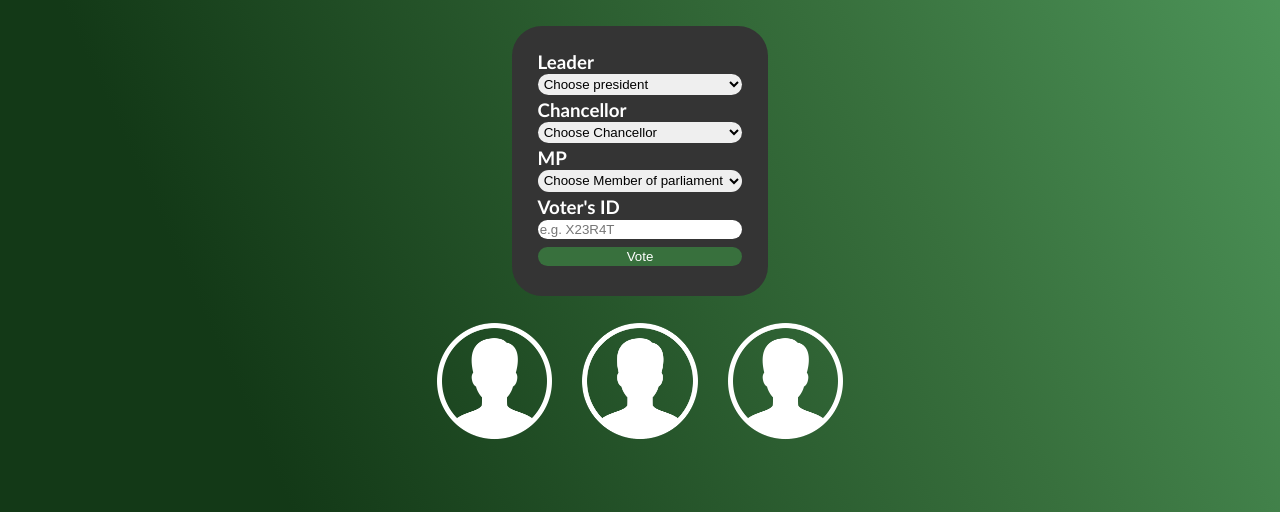
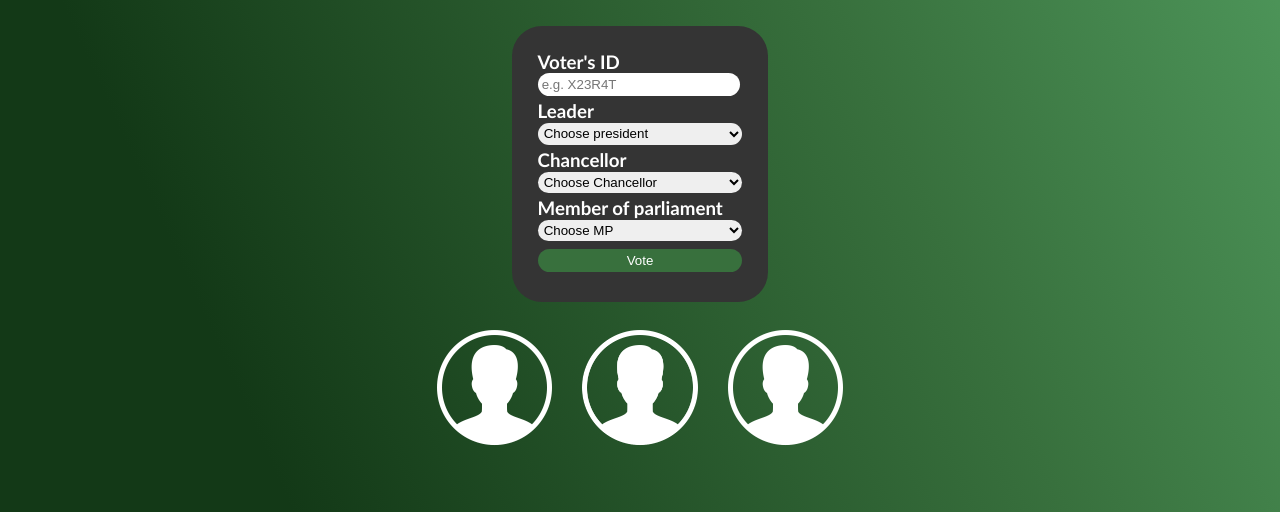
Before and after one commit to V014/votelani, a PHP site: page / in a window 1280 px wide. Shown: the part 47-559 px from the top of the page. Run offline with PHP 8.4, Linux system fonts and the light colour scheme.

Commit message:
adjusted input field placement and UI design

```diff
--- a/css/style.css
+++ b/css/style.css
@@ -124,7 +124,7 @@ form {
 
 /* formatting input */
 input {
-    padding: 1%;
+    padding: 2%;
     border-radius: 20px;
     border-style: none;
     margin-bottom: 2%;
@@ -133,7 +133,7 @@ input {
 }
 
 .textfield {
-    width: 98%;
+    width: 95%;
 }
 
 select {
@@ -147,10 +147,14 @@ select {
 
 .button {
     margin-top: 2%;
-    padding: 1%;
+    padding: 2%;
     color: white;
     background-color: #38703d;
     width: 100%;
+}
+
+input.button:hover {
+    background-color: #204723;
 }
 
 /* gallery styles */
@@ -209,8 +213,8 @@ div.desc {
     }
 
     form {
-        margin-left: 25%;
-        margin-right: 25%;
+        margin-left: 20%;
+        margin-right: 20%;
     }
 
     select {
--- a/index.html
+++ b/index.html
@@ -33,6 +33,8 @@
     <!-- Voting Form -->
     <div class="content">
       <form action="#" method="post">
+        <h3>Voter's ID</h3>
+        <input class="textfield" type="text" name="voteID" placeholder="e.g. X23R4T" required>
         <!-- select president -->
         <div class="selection">
           <h3>Leader</h3>
@@ -58,17 +60,15 @@
 
         <!-- select member of parliament -->
         <div class="selection">
-          <h3>MP</h3>
+          <h3>Member of parliament</h3>
           <!-- id tag pointing to an image element on change -->
           <select name="mp" id="mp-select">
-            <option value="img/person.png">Choose Member of parliament</option>
+            <option value="img/person.png">Choose MP</option>
             <option value="img/John_Bande.jpg">John Bande</option>
             <option value="img/Nicholas_Dausi.jpg">Nicholas Dausi</option>
             <option value="img/Patricia_Kaliati.jpg">Patricia Kaliati</option>
           </select>
         </div>
-        <h3>Voter's ID</h3>
-        <input class="textfield" type="text" name="voteID" placeholder="e.g. X23R4T">
         <input class="button" type="submit" value="Vote" name="vote">
       </form>
 
```
